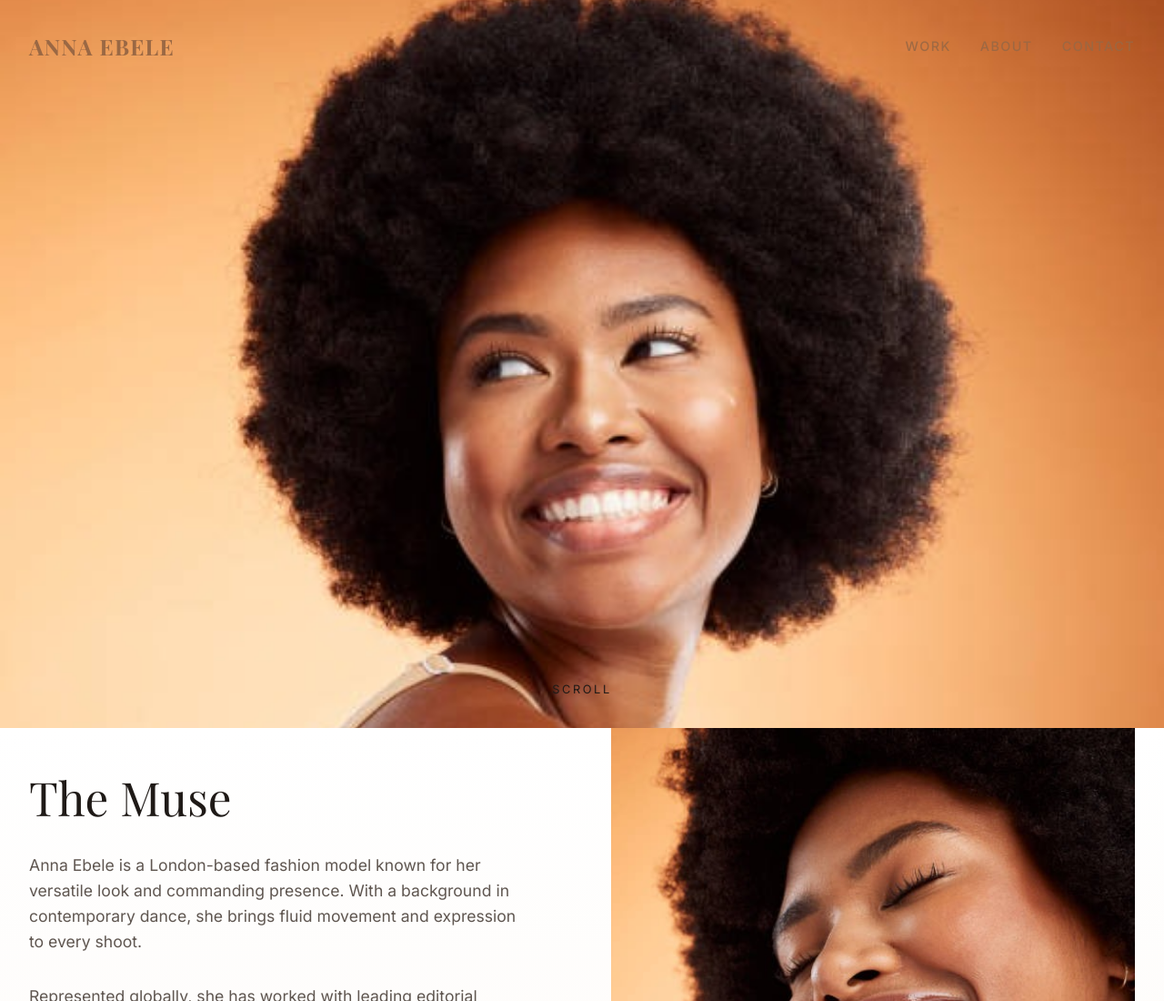
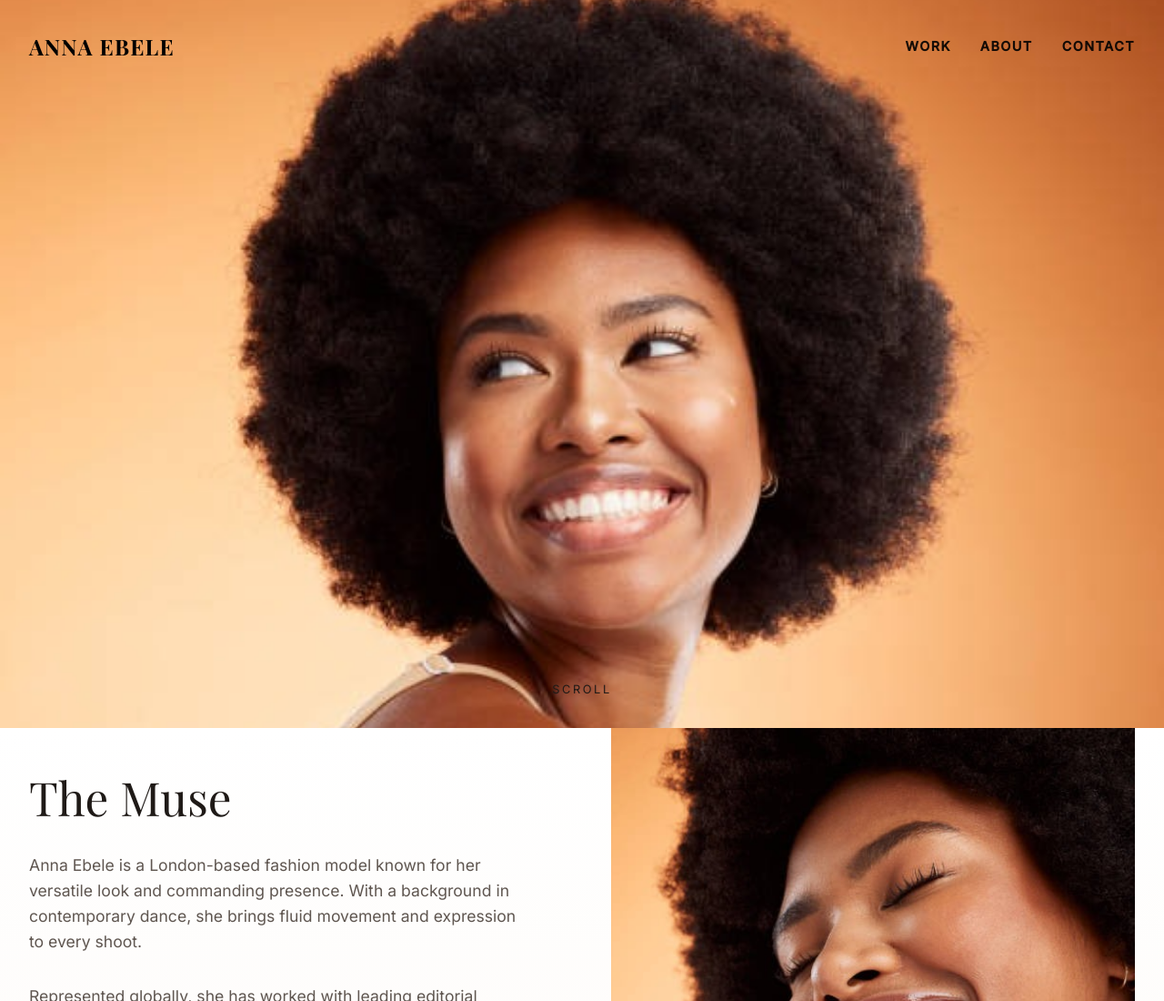
Before and after one commit to eccennah/anna-ebele, a plain HTML site: page index.html in a window 1280 px wide. Shown: the top 1100 px of the page at 91% size. Drawn offline with nearby package versions, Linux system fonts and the light colour scheme; a web font is replaced by a local one.

Commit message:
changed font color

```diff
--- a/main.js
+++ b/main.js
@@ -34,6 +34,8 @@
 
 // Show header name only on first and last sections
 const logo = document.querySelector('.logo');
+const pageHeader = document.querySelector('header');
+const pageNav = document.querySelector('header nav');
 const heroSection = document.querySelector('.hero');
 const lastSection = document.querySelector('#contact');
 const pageFooter = document.querySelector('footer');
@@ -45,6 +47,14 @@
     const updateLogoVisibility = () => {
         const shouldShow = heroInView || endInView;
         logo.classList.toggle('is-hidden', !shouldShow);
+
+        if (pageHeader) {
+            pageHeader.classList.toggle('on-hero', heroInView);
+        }
+
+        if (pageNav) {
+            pageNav.classList.toggle('is-hidden', !shouldShow);
+        }
     };
 
     const visibilityObserver = new IntersectionObserver((entries) => {
--- a/style.css
+++ b/style.css
@@ -103,7 +103,7 @@
     font-weight: 700;
     letter-spacing: 0.05em;
     text-transform: uppercase;
-    color: var(--accent-color);
+    color: #000000;
     text-shadow: none;
     transition: opacity 0.3s ease, visibility 0.3s ease, color 0.3s ease;
 }
@@ -117,6 +117,13 @@
     display: flex;
     gap: var(--spacing-md);
     list-style: none;
+    transition: opacity 0.3s ease, visibility 0.3s ease;
+}
+
+nav.is-hidden {
+    opacity: 0;
+    visibility: hidden;
+    pointer-events: none;
 }
 
 nav a {
@@ -124,7 +131,7 @@
     text-transform: uppercase;
     letter-spacing: 0.1em;
     opacity: 0.9;
-    color: var(--accent-color);
+    color: #000000;
     text-shadow: none;
     font-weight: 500;
     transition: font-weight 0.2s ease, opacity 0.3s ease, color 0.3s ease;
@@ -132,7 +139,7 @@
 
 nav a:hover {
     opacity: 1;
-    color: var(--accent-color);
+    color: #000000;
 }
 
 header.on-hero nav a {
```
